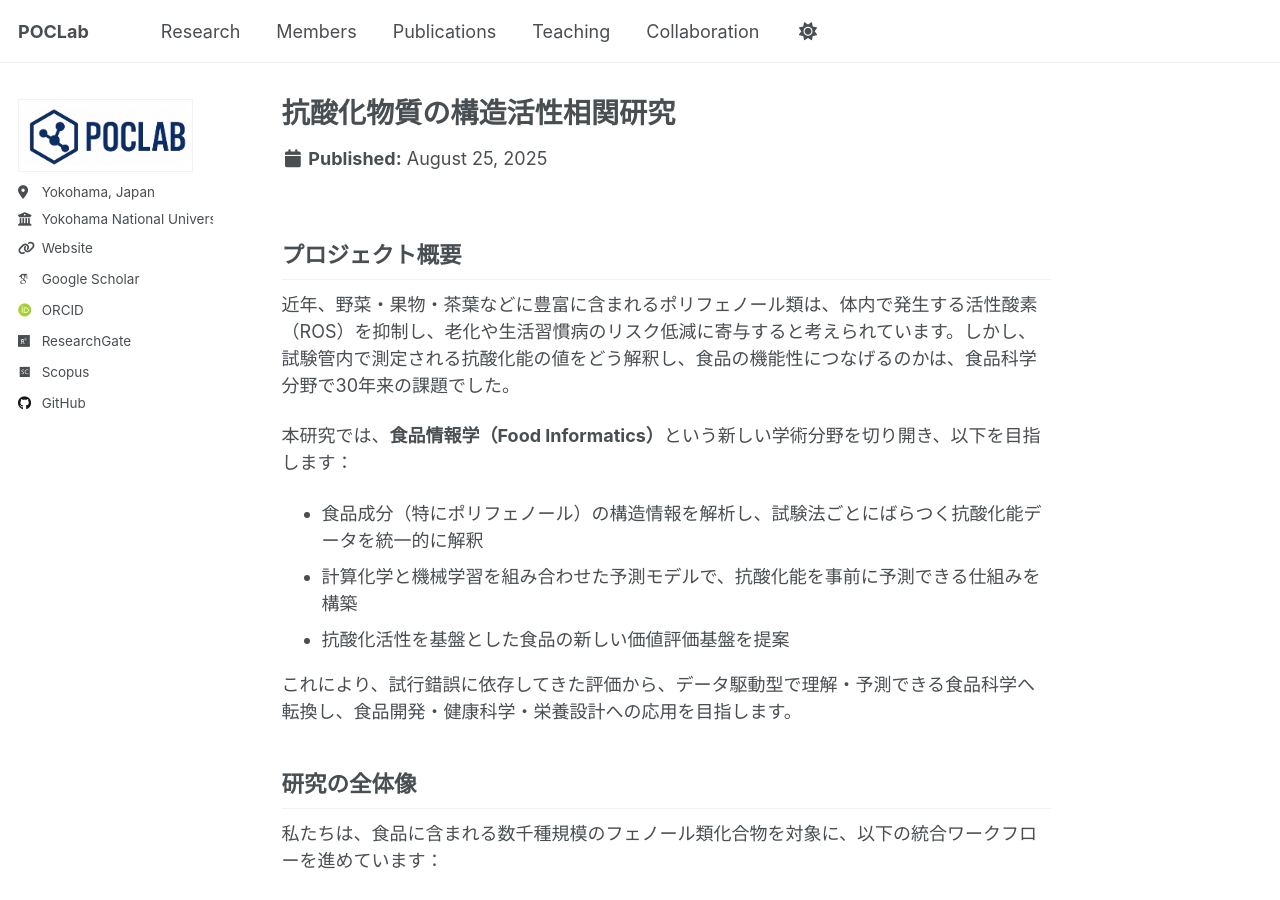
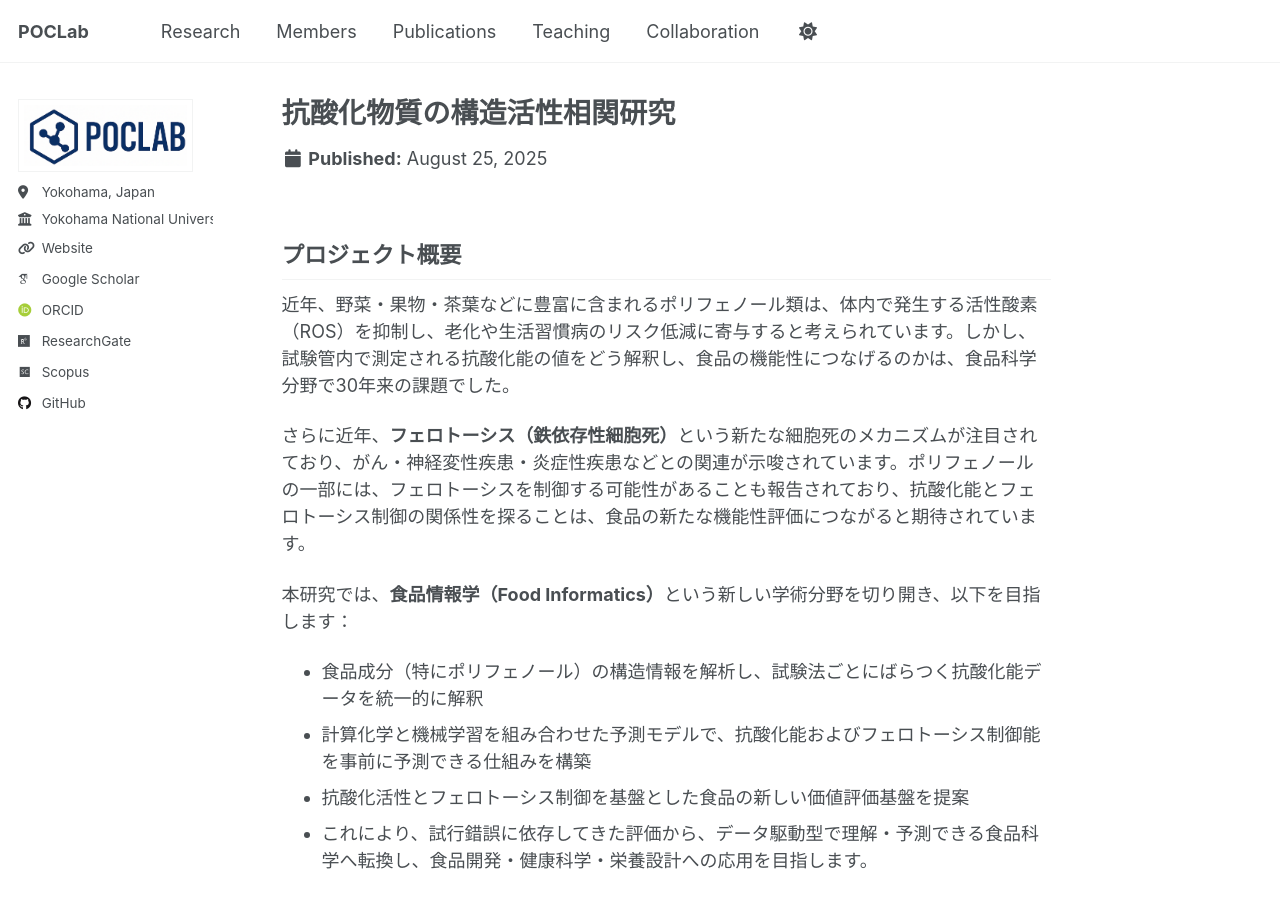
Before and after one commit to poclab-web/homepage, a Jekyll site: the page built from _portfolio/01_antioxidant-sar-ml.md, in a window 1280 px wide and 900 px high. Built offline with Jekyll 4.4.1, drawn with Linux system fonts in a browser that asks for light colours; some web fonts are replaced; a script that is not in the unit is left out.

Commit message:
20250825

```diff
--- a/_portfolio/01_antioxidant-sar-ml.md
+++ b/_portfolio/01_antioxidant-sar-ml.md
@@ -10,13 +10,14 @@ published: true
 
 近年、野菜・果物・茶葉などに豊富に含まれるポリフェノール類は、体内で発生する活性酸素（ROS）を抑制し、老化や生活習慣病のリスク低減に寄与すると考えられています。しかし、試験管内で測定される抗酸化能の値をどう解釈し、食品の機能性につなげるのかは、食品科学分野で30年来の課題でした。
 
+さらに近年、**フェロトーシス（鉄依存性細胞死）**という新たな細胞死のメカニズムが注目されており、がん・神経変性疾患・炎症性疾患などとの関連が示唆されています。ポリフェノールの一部には、フェロトーシスを制御する可能性があることも報告されており、抗酸化能とフェロトーシス制御の関係性を探ることは、食品の新たな機能性評価につながると期待されています。
+
 本研究では、**食品情報学（Food Informatics）**という新しい学術分野を切り開き、以下を目指します：
 
 - 食品成分（特にポリフェノール）の構造情報を解析し、試験法ごとにばらつく抗酸化能データを統一的に解釈
-- 計算化学と機械学習を組み合わせた予測モデルで、抗酸化能を事前に予測できる仕組みを構築
-- 抗酸化活性を基盤とした食品の新しい価値評価基盤を提案
-
-これにより、試行錯誤に依存してきた評価から、データ駆動型で理解・予測できる食品科学へ転換し、食品開発・健康科学・栄養設計への応用を目指します。
+- 計算化学と機械学習を組み合わせた予測モデルで、抗酸化能およびフェロトーシス制御能を事前に予測できる仕組みを構築
+- 抗酸化活性とフェロトーシス制御を基盤とした食品の新しい価値評価基盤を提案
+- これにより、試行錯誤に依存してきた評価から、データ駆動型で理解・予測できる食品科学へ転換し、食品開発・健康科学・栄養設計への応用を目指します。
 
 ## 研究の全体像
 
```
